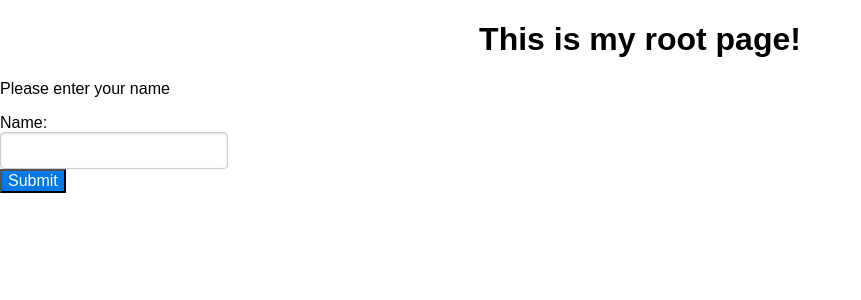
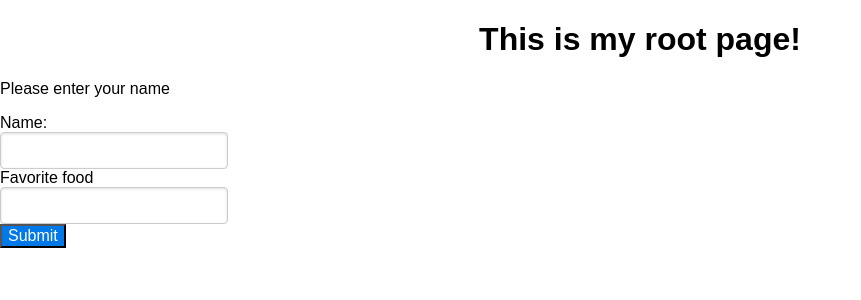
Before and after one commit to Coconutu/Apps_Python, a Flask app: page / in a window 1280 px wide. Shown: the top 300 px of the page, without its empty margins (0-861 px from the left). Run offline with Flask 3, Linux system fonts and the light colour scheme; some libraries are stand-ins or nearby versions.

Commit message:
add field

```diff
--- a/Flask/learn_flask.py
+++ b/Flask/learn_flask.py
@@ -6,10 +6,12 @@ app = Flask(__name__)
 @app.route('/',methods=['GET','POST'])
 def rootpage():
     name=""
+    food=""
+
     if request.method=="POST" and 'username' in request.form:
         name=request.form.get('username')
-
-    return render_template("index.html",name=name)
+        food=request.form.get('userfood')
+    return render_template("index.html",name=name,food=food)
 
 
 app.run()
--- a/Flask/templates/index.html
+++ b/Flask/templates/index.html
@@ -16,6 +16,8 @@
     <form class="pure-form" method="POST" action="/">
         Name:<br>
         <input type="text" name="username"><br>
+        Favorite food<br>
+        <input type="text" name="userfood"><br>
         <button type="submit" class="pure-button-primary" value="Submit">Submit</button>
 
     </form>
@@ -25,7 +27,8 @@
 <br>
 <div>
     {% if name %}
-        <p>Welcome to my site {{name}}</p>
+    <p>Welcome to my site {{name}}</p>
+    <p>Your favorite food is {{food}}</p>
     {%endif%}
 
 </div>
```
